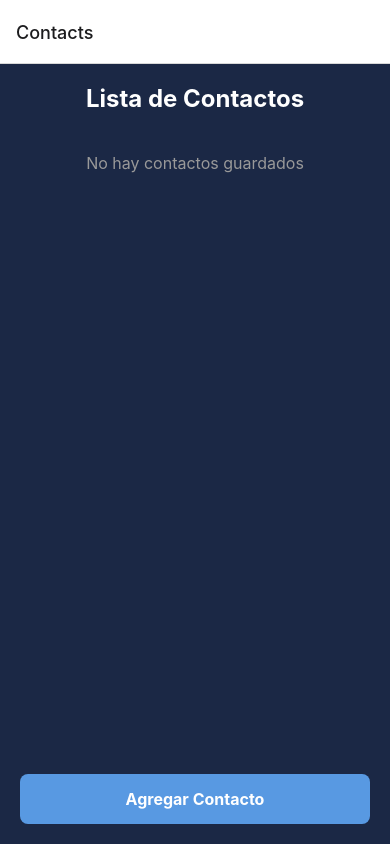
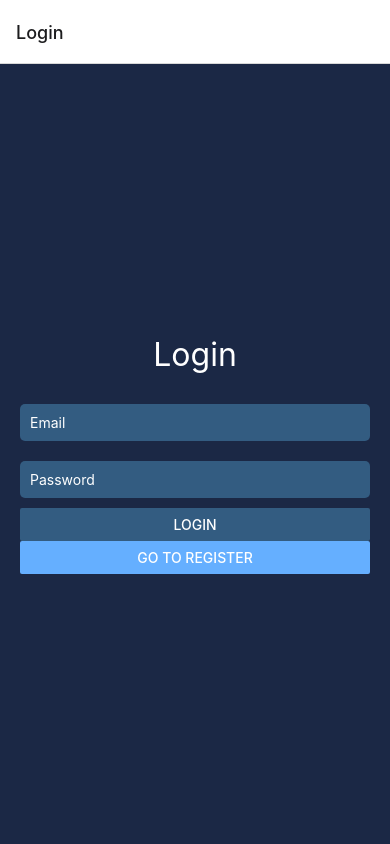
Before and after one commit to dalona/react-native101, a React Native app: screen / in a window 390 px wide. Built offline with nearby package versions, Linux system fonts and the light colour scheme.

Commit message:
Auth - AuthServices - Fixed bugs

```diff
--- a/App.tsx
+++ b/App.tsx
@@ -1,18 +1,21 @@
 import React from 'react';
 import { NavigationContainer } from '@react-navigation/native';
 import { createStackNavigator } from '@react-navigation/stack';
-import ContactListScreen from "./src/screens/ContactListScreen/contactsListScreen"
+import ContactListScreen from "./src/screens/ContactListScreen/contactsListScreen";
 import AddEditContactScreen from './src/screens/AddEditContactScreen/addeditcontact';
 import ContactDetailScreen from './src/screens/ContactDetails/contactDetailsScreen';
+import GoogleMapsScreen from './src/screens/GoogleMapsScreen/googleMapsScreen';
+import RegisterScreen from './src/screens/registerScreen/registerScreen';
 import { Contact } from './src/types/types';
-import GoogleMapsScreen from './src/screens/GoogleMapsScreen/googleMapsScreen';
+import LoginScreen from './src/screens/loginScreen/loginScreen';
 
-// Definimos el tipo RootStackParamList
 export type RootStackParamList = {
   ContactList: undefined;
   AddEditContact: { contact?: Contact } | undefined;
   ContactDetail: { contact: Contact };
   GoogleMaps: undefined;
+  Login: undefined;
+  Register: undefined;
 };
 
 const Stack = createStackNavigator<RootStackParamList>();
@@ -20,7 +23,18 @@ const Stack = createStackNavigator<RootStackParamList>();
 export default function App() {
   return (
     <NavigationContainer>
-      <Stack.Navigator initialRouteName="ContactList">
+      <Stack.Navigator initialRouteName="Login">
+        <Stack.Screen
+          name="Login"
+          component={LoginScreen}
+          options={{ title: 'Login' }}
+        />
+        <Stack.Screen
+          name="Register"
+          component={RegisterScreen}
+          options={{ title: 'Register' }}
+        />
+        {/* Tus otras pantallas */}
         <Stack.Screen
           name="ContactList"
           component={ContactListScreen}
@@ -39,7 +53,7 @@ export default function App() {
         <Stack.Screen
           name="GoogleMaps"
           component={GoogleMapsScreen}
-          options={{ title: 'Contact Details' }}
+          options={{ title: 'Google Maps' }}
         />
       </Stack.Navigator>
     </NavigationContainer>
--- a/package.json
+++ b/package.json
@@ -10,10 +10,11 @@
     "test": "jest"
   },
   "dependencies": {
-    "@react-native-async-storage/async-storage": "^2.0.0",
+    "@react-native-async-storage/async-storage": "^2.1.0",
     "@react-navigation/native": "^6.1.18",
     "@react-navigation/native-stack": "^6.11.0",
     "@react-navigation/stack": "^6.4.1",
+    "axios": "^1.7.7",
     "react": "18.3.1",
     "react-native": "0.75.4",
     "react-native-gesture-handler": "^2.20.2",
--- a/src/screens/ContactListScreen/contactsListScreen.tsx
+++ b/src/screens/ContactListScreen/contactsListScreen.tsx
@@ -1,105 +1,50 @@
-import React, { useState, useEffect } from 'react';
-import { View, Text, FlatList, TouchableOpacity, StyleSheet } from 'react-native';
-import AsyncStorage from '@react-native-async-storage/async-storage';
-import { StackNavigationProp } from '@react-navigation/stack';
-import { RootStackParamList } from '../../../App';
-import { Contact } from '../../types/types';
-import { useNavigation } from '@react-navigation/native';
+import React from 'react';
+import { View, Text, TouchableOpacity, StyleSheet } from 'react-native';
 
-type ContactListScreenNavigationProp = StackNavigationProp<RootStackParamList, 'ContactList'>;
-
-interface Props {
-  navigation: ContactListScreenNavigationProp;
-}
-
-export default function ContactListScreen({ navigation }: Props) {
-  const [contacts, setContacts] = useState<Contact[]>([]);
-
-  useEffect(() => {
-    const fetchContacts = async () => {
-      const storedContacts = await AsyncStorage.getItem('contacts');
-      if (storedContacts) {
-        setContacts(JSON.parse(storedContacts));
-      }
-    };
-    fetchContacts();
-  }, []);
-
-  const navigate = useNavigation();
+const ContactDetailScreen = ({ navigation, route }: any) => {
+  const { contact, address } = route.params || {};
 
   return (
     <View style={styles.container}>
-      <Text style={styles.headerText}>Lista de Contactos</Text>
-      <FlatList
-        data={contacts}
-        keyExtractor={(item) => item.id.toString()}
-        renderItem={({ item }) => (
-          <TouchableOpacity
-            style={styles.contactCard}
-            onPress={() => navigation.navigate('ContactDetail', { contact: item })}
-          >
-            <Text style={styles.contactName}>{item.name}</Text>
-            <Text style={styles.contactInfo}>{item.phone}</Text>
-          </TouchableOpacity>
-        )}
-        ListEmptyComponent={<Text style={styles.emptyMessage}>No hay contactos guardados</Text>}
-      />
-      <TouchableOpacity style={styles.addButton} onPress={() => navigation.navigate('AddEditContact')}>
-        <Text style={styles.buttonText}>Agregar Contacto</Text>
+      <Text style={styles.contactName}>{contact.name}</Text>
+      <Text style={styles.contactInfo}>{contact.phone}</Text>
+      <Text style={styles.contactInfo}>{contact.email}</Text>
+      <Text style={styles.contactInfo}>Address: {address || 'No Available'}</Text>
+
+      <TouchableOpacity
+        style={styles.addressButton}
+        onPress={() => navigation.navigate('GoogleMaps')}
+      >
+        <Text style={styles.buttonText}>Edit Address</Text>
       </TouchableOpacity>
     </View>
   );
-}
+};
 
 const styles = StyleSheet.create({
   container: {
     flex: 1,
-    backgroundColor: '#1B2845',
     padding: 20,
+    alignItems: 'center',
   },
-  headerText: {
+  contactName: {
     fontSize: 24,
     fontWeight: 'bold',
-    color: '#FFFFFF',
-    marginBottom: 20,
-    textAlign: 'center',
-  },
-  contactCard: {
-    backgroundColor: '#5A7AA4',
-    padding: 15,
-    borderRadius: 10,
-    marginBottom: 10,
-    shadowColor: '#000',
-    shadowOffset: { width: 0, height: 2 },
-    shadowOpacity: 0.2,
-    shadowRadius: 4,
-  },
-  contactName: {
-    fontSize: 18,
-    fontWeight: '500',
-    color: '#FFFFFF',
   },
   contactInfo: {
-    fontSize: 14,
-    color: '#CFDCEB',
-    marginTop: 5,
+    fontSize: 18,
+    marginBottom: 10,
   },
-  emptyMessage: {
-    textAlign: 'center',
-    fontSize: 16,
-    color: '#999',
-    marginTop: 20,
-  },
-  addButton: {
-    backgroundColor: '#5899E2',
-    padding: 15,
+  addressButton: {
+    backgroundColor: '#335C81',
+    padding: 10,
     borderRadius: 8,
-    alignItems: 'center',
     marginTop: 20,
   },
   buttonText: {
     color: '#FFF',
     fontSize: 16,
-    fontWeight: 'bold',
   },
 });
+
+export default ContactDetailScreen;
--- a/src/screens/GoogleMapsScreen/googleMapsScreen.tsx
+++ b/src/screens/GoogleMapsScreen/googleMapsScreen.tsx
@@ -1,56 +1,68 @@
-import { View, StyleSheet, Text } from 'react-native';
 import React, { useState, useEffect } from 'react';
+import { View, StyleSheet, Text, TouchableOpacity } from 'react-native';
 import AsyncStorage from '@react-native-async-storage/async-storage';
-import MapView, { Marker, PROVIDER_GOOGLE, MapPressEvent } from 'react-native-maps';
-import { API_KEY } from '@env'; // Para acceder a la clave API desde .env
+import MapView, { Marker, MapPressEvent, PROVIDER_GOOGLE } from 'react-native-maps';
+import { API_KEY } from '@env';
+import { updateContact } from '../../services/contactsService';
 
-const GoogleMapsScreen = () => {
+const GoogleMapsScreen = ({ navigation, route }: any) => {
+  const { contactId } = route.params; // Obtener el ID del contacto de los parámetros de la ruta
   const [markerPosition, setMarkerPosition] = useState<{ latitude: number; longitude: number } | null>(null);
-  const [weather, setWeather] = useState<any>(null); // Almacenar los datos del clima
+  const [address, setAddress] = useState<string>('');
 
-  // Cargar el marcador desde Async Storage al iniciar
+  // Cargar posición del marcador y dirección guardada al iniciar
   useEffect(() => {
-    const loadMarkerPosition = async () => {
-      try {
-        const savedMarker = await AsyncStorage.getItem('markerPosition');
-        if (savedMarker) {
-          const parsedPosition = JSON.parse(savedMarker);
-          setMarkerPosition(parsedPosition);
-          fetchWeather(parsedPosition.latitude, parsedPosition.longitude); // Obtener el clima para la posición guardada
-        }
-      } catch (error) {
-        console.log('Error loading marker position', error);
-      }
+    const loadMarkerAndAddress = async () => {
+      const savedMarker = await AsyncStorage.getItem('markerPosition');
+      const savedAddress = await AsyncStorage.getItem('markerAddress');
+      if (savedMarker) setMarkerPosition(JSON.parse(savedMarker));
+      if (savedAddress) setAddress(savedAddress);
     };
-
-    loadMarkerPosition();
+    loadMarkerAndAddress();
   }, []);
 
-  // Función para obtener el clima desde la API de OpenWeather usando fetch
-  const fetchWeather = async (latitude: number, longitude: number) => {
+  // Función para obtener la dirección desde Google Maps API
+  const fetchAddress = async (latitude: number, longitude: number) => {
     try {
-      const url = `https://api.openweathermap.org/data/2.5/weather?lat=${latitude}&lon=${longitude}&appid=${API_KEY}&units=metric`;
-      const response = await fetch(url); // Usamos fetch en lugar de axios
-      if (response.ok) {
-        const data = await response.json(); // Convertimos la respuesta en JSON
-        setWeather(data); // Establecemos los datos del clima
-      } else {
-        console.error('Error fetching weather data:', response.statusText);
+      const url = `https://maps.googleapis.com/maps/api/geocode/json?latlng=${latitude},${longitude}&key=${API_KEY}`;
+      const response = await fetch(url);
+      const data = await response.json();
+      if (data.results.length > 0) {
+        return data.results[0].formatted_address;
       }
+      return 'Dirección no encontrada';
     } catch (error) {
-      console.error('Error fetching weather data', error);
+      console.error('Error fetching address:', error);
+      return 'Error al obtener la dirección';
     }
   };
 
-  // Guardar y actualizar la posición del marcador al tocar el mapa
+  // Guardar posición y dirección al tocar el mapa
   const handleMapPress = async (event: MapPressEvent) => {
     const { latitude, longitude } = event.nativeEvent.coordinate;
-    const newMarkerPosition = { latitude, longitude };
+    setMarkerPosition({ latitude, longitude });
 
-    setMarkerPosition(newMarkerPosition);
-    await AsyncStorage.setItem('markerPosition', JSON.stringify(newMarkerPosition)); // Guardar la nueva posición
+    const fetchedAddress = await fetchAddress(latitude, longitude);
+    setAddress(fetchedAddress);
 
-    fetchWeather(latitude, longitude); // Obtener el clima de la nueva ubicación
+    await AsyncStorage.setItem('markerPosition', JSON.stringify({ latitude, longitude }));
+    await AsyncStorage.setItem('markerAddress', fetchedAddress);
+  };
+
+  // Guardar dirección en el backend
+  const handleSaveAddress = async () => {
+    if (markerPosition && address) {
+      try {
+        await updateContact(contactId, {
+          latitude: markerPosition.latitude.toString(),
+          longitude: markerPosition.longitude.toString(),
+          address,
+        });
+        navigation.goBack();
+      } catch (error) {
+        console.error('Error saving address:', error);
+      }
+    }
   };
 
   return (
@@ -69,17 +81,12 @@ const GoogleMapsScreen = () => {
         {markerPosition && <Marker coordinate={markerPosition} />}
       </MapView>
 
-      {weather && (
-        <View style={styles.weatherInfo}>
-          <Text style={styles.weatherText}>
-            {weather.name}, {weather.sys.country}
-          </Text>
-          <Text style={styles.weatherText}>
-            {weather.main.temp}°C
-          </Text>
-          <Text style={styles.weatherText}>
-            {weather.weather[0].description}
-          </Text>
+      {address && (
+        <View style={styles.addressContainer}>
+          <Text style={styles.addressText}>{address}</Text>
+          <TouchableOpacity style={styles.saveButton} onPress={handleSaveAddress}>
+            <Text style={styles.saveButtonText}>Guardar Dirección</Text>
+          </TouchableOpacity>
         </View>
       )}
     </View>
@@ -88,28 +95,35 @@ const GoogleMapsScreen = () => {
 
 const styles = StyleSheet.create({
   container: {
-    ...StyleSheet.absoluteFillObject,
-    justifyContent: 'flex-end',
-    alignItems: 'center',
+    flex: 1,
   },
   map: {
-    ...StyleSheet.absoluteFillObject,
+    flex: 1,
   },
-  weatherInfo: {
+  addressContainer: {
     position: 'absolute',
     bottom: 50,
     left: 10,
     right: 10,
-    backgroundColor: 'rgba(255, 255, 255, 0.8)',
-    padding: 10,
-    borderRadius: 5,
-    justifyContent: 'center',
+    backgroundColor: 'rgba(255, 255, 255, 0.9)',
+    padding: 15,
+    borderRadius: 8,
     alignItems: 'center',
   },
-  weatherText: {
-    fontSize: 18,
-    fontWeight: 'bold',
-    marginBottom: 5,
+  addressText: {
+    fontSize: 16,
+    color: '#333',
+    marginBottom: 10,
+  },
+  saveButton: {
+    backgroundColor: '#335C81',
+    paddingVertical: 10,
+    paddingHorizontal: 20,
+    borderRadius: 8,
+  },
+  saveButtonText: {
+    color: '#FFF',
+    fontSize: 16,
   },
 });
 
--- /dev/null
+++ b/src/screens/loginScreen/loginScreen.tsx
@@ -0,0 +1,64 @@
+import React, { useState } from 'react';
+import { View, Text, TextInput, Button, StyleSheet } from 'react-native';
+import { login } from '../../services/authService';
+import { saveToken } from '../../services/tokenService';
+
+const LoginScreen = ({ navigation }: any) => {
+  const [email, setEmail] = useState('');
+  const [password, setPassword] = useState('');
+
+  const handleLogin = async () => {
+    try {
+      const { message } = await login({ email, password });
+      await saveToken(message); // Guardar el token
+      navigation.navigate('ContactList'); // Redirigir a la lista de contactos
+    } catch (error) {
+      console.error('Error logging in:', error);
+    }
+  };
+
+  return (
+    <View style={styles.container}>
+      <Text style={styles.title}>Login</Text>
+      <TextInput
+        style={styles.input}
+        placeholder="Email"
+        value={email}
+        onChangeText={setEmail}
+      />
+      <TextInput
+        style={styles.input}
+        placeholder="Password"
+        secureTextEntry
+        value={password}
+        onChangeText={setPassword}
+      />
+      <Button title="Login" onPress={handleLogin} color="#335C81" />
+      <Button title="Go to Register" onPress={() => navigation.navigate('Register')} color="#65AFFF" />
+    </View>
+  );
+};
+
+const styles = StyleSheet.create({
+  container: {
+    flex: 1,
+    justifyContent: 'center',
+    padding: 20,
+    backgroundColor: '#1B2845',
+  },
+  title: {
+    fontSize: 32,
+    color: '#FFFFFF',
+    marginBottom: 20,
+    textAlign: 'center',
+  },
+  input: {
+    backgroundColor: '#335C81',
+    color: '#FFFFFF',
+    padding: 10,
+    marginVertical: 10,
+    borderRadius: 5,
+  },
+});
+
+export default LoginScreen;
--- /dev/null
+++ b/src/screens/registerScreen/registerScreen.tsx
@@ -0,0 +1,82 @@
+import React, { useState } from 'react';
+import { View, Text, TextInput, Button, StyleSheet } from 'react-native';
+import { register } from '../../services/authService';
+
+const RegisterScreen = ({ navigation }: any) => {
+  const [name, setName] = useState('');
+  const [email, setEmail] = useState('');
+  const [password, setPassword] = useState('');
+  const [phoneNumber, setPhoneNumber] = useState('');
+
+  const handleRegister = async () => {
+    try {
+      await register({
+        name,
+        email,
+        password,
+        phoneNumber,
+        profile_picture_uri: '',
+      });
+      navigation.navigate('Login'); // Redirigir al login tras el registro
+    } catch (error) {
+      console.error('Error registering:', error);
+    }
+  };
+
+  return (
+    <View style={styles.container}>
+      <Text style={styles.title}>Register</Text>
+      <TextInput
+        style={styles.input}
+        placeholder="Name"
+        value={name}
+        onChangeText={setName}
+      />
+      <TextInput
+        style={styles.input}
+        placeholder="Email"
+        value={email}
+        onChangeText={setEmail}
+      />
+      <TextInput
+        style={styles.input}
+        placeholder="Password"
+        secureTextEntry
+        value={password}
+        onChangeText={setPassword}
+      />
+      <TextInput
+        style={styles.input}
+        placeholder="Phone Number"
+        value={phoneNumber}
+        onChangeText={setPhoneNumber}
+      />
+      <Button title="Register" onPress={handleRegister} color="#335C81" />
+      <Button title="Go to Login" onPress={() => navigation.navigate('Login')} color="#65AFFF" />
+    </View>
+  );
+};
+
+const styles = StyleSheet.create({
+  container: {
+    flex: 1,
+    justifyContent: 'center',
+    padding: 20,
+    backgroundColor: '#1B2845',
+  },
+  title: {
+    fontSize: 32,
+    color: '#65AFFF',
+    marginBottom: 20,
+    textAlign: 'center',
+  },
+  input: {
+    backgroundColor: '#335C81',
+    color: '#FFFFFF',
+    padding: 10,
+    marginVertical: 10,
+    borderRadius: 5,
+  },
+});
+
+export default RegisterScreen;
--- /dev/null
+++ b/src/services/authService.ts
@@ -0,0 +1,21 @@
+import axios from 'axios';
+
+const API_URL = 'http://localhost:3000/auth';
+
+export const register = async (userData: any) => {
+  try {
+    const response = await axios.post(`${API_URL}/register`, userData);
+    return response.data;
+  } catch (error) {
+    throw error.response?.data || error.message;
+  }
+};
+
+export const login = async (credentials: { email: string; password: string }) => {
+  try {
+    const response = await axios.post(`${API_URL}/login`, credentials);
+    return response.data;
+  } catch (error) {
+    throw error.response?.data || error.message;
+  }
+};
--- /dev/null
+++ b/src/services/contactsService.ts
@@ -0,0 +1,35 @@
+import axios from 'axios';
+import { getToken } from './tokenService';
+
+const API_URL = 'http://localhost:3000/contact'; // Cambia al URL de tu backend
+
+const createHeaders = async () => {
+  const token = await getToken();
+  return {
+    Authorization: `Bearer ${token}`,
+  };
+};
+
+export const fetchContacts = async (userId: number) => {
+  const headers = await createHeaders();
+  const response = await axios.get(`${API_URL}?user=${userId}`, { headers });
+  return response.data;
+};
+
+export const addContact = async (contact: any) => {
+  const headers = await createHeaders();
+  const response = await axios.post(API_URL, contact, { headers });
+  return response.data;
+};
+
+export const updateContact = async (id: number, contact: any) => {
+  const headers = await createHeaders();
+  const response = await axios.patch(`${API_URL}/${id}`, contact, { headers });
+  return response.data;
+};
+
+export const deleteContact = async (id: number) => {
+  const headers = await createHeaders();
+  const response = await axios.delete(`${API_URL}?id=${id}`, { headers });
+  return response.data;
+};
--- /dev/null
+++ b/src/services/tokenService.ts
@@ -0,0 +1,15 @@
+import AsyncStorage from '@react-native-async-storage/async-storage';
+
+const TOKEN_KEY = 'access_token';
+
+export const saveToken = async (token: string) => {
+  await AsyncStorage.setItem(TOKEN_KEY, token);
+};
+
+export const getToken = async () => {
+  return await AsyncStorage.getItem(TOKEN_KEY);
+};
+
+export const removeToken = async () => {
+  await AsyncStorage.removeItem(TOKEN_KEY);
+};
```
Also changed, not shown: 2 other files (tests, documents, lock files or other folders).
